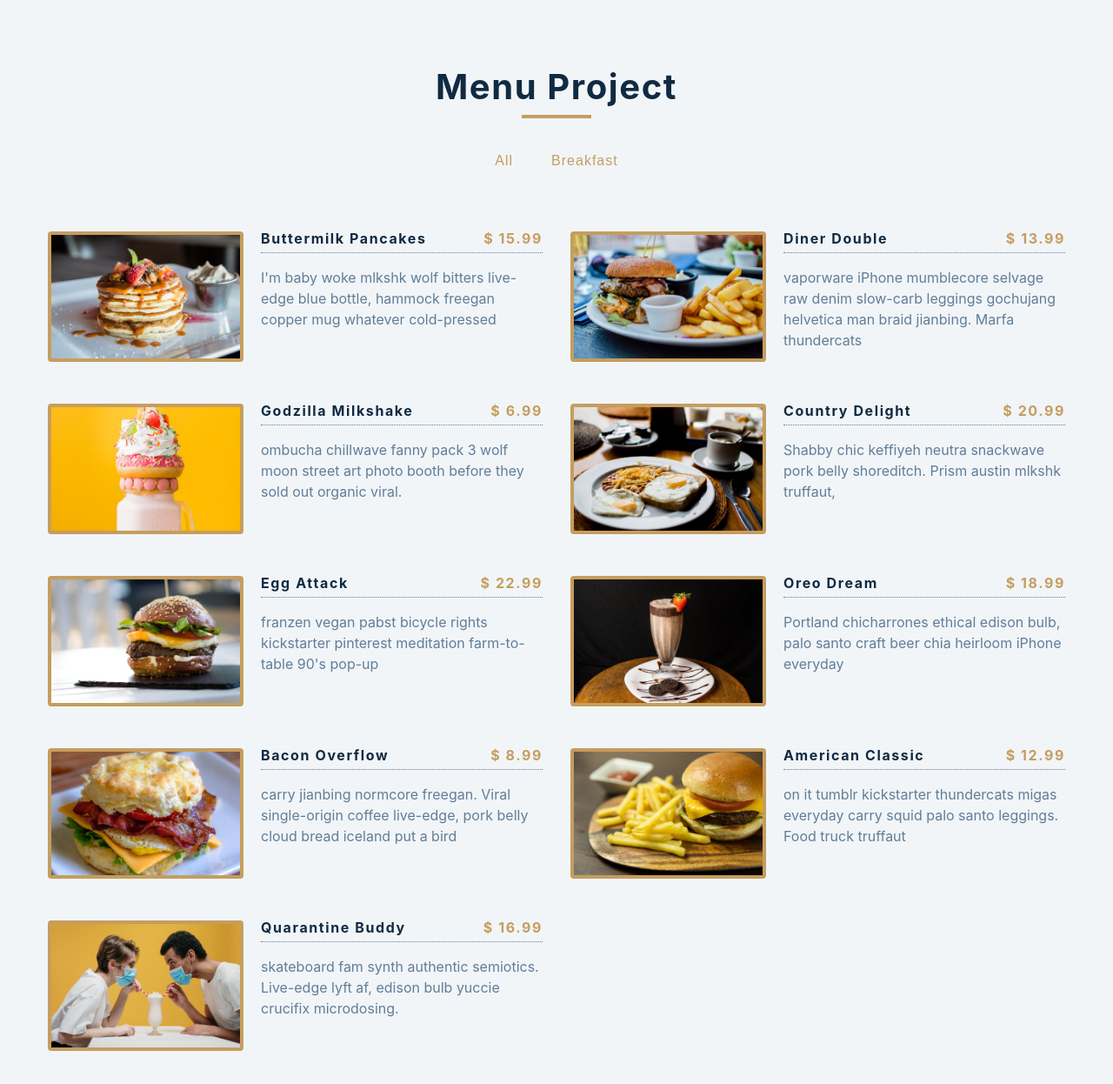
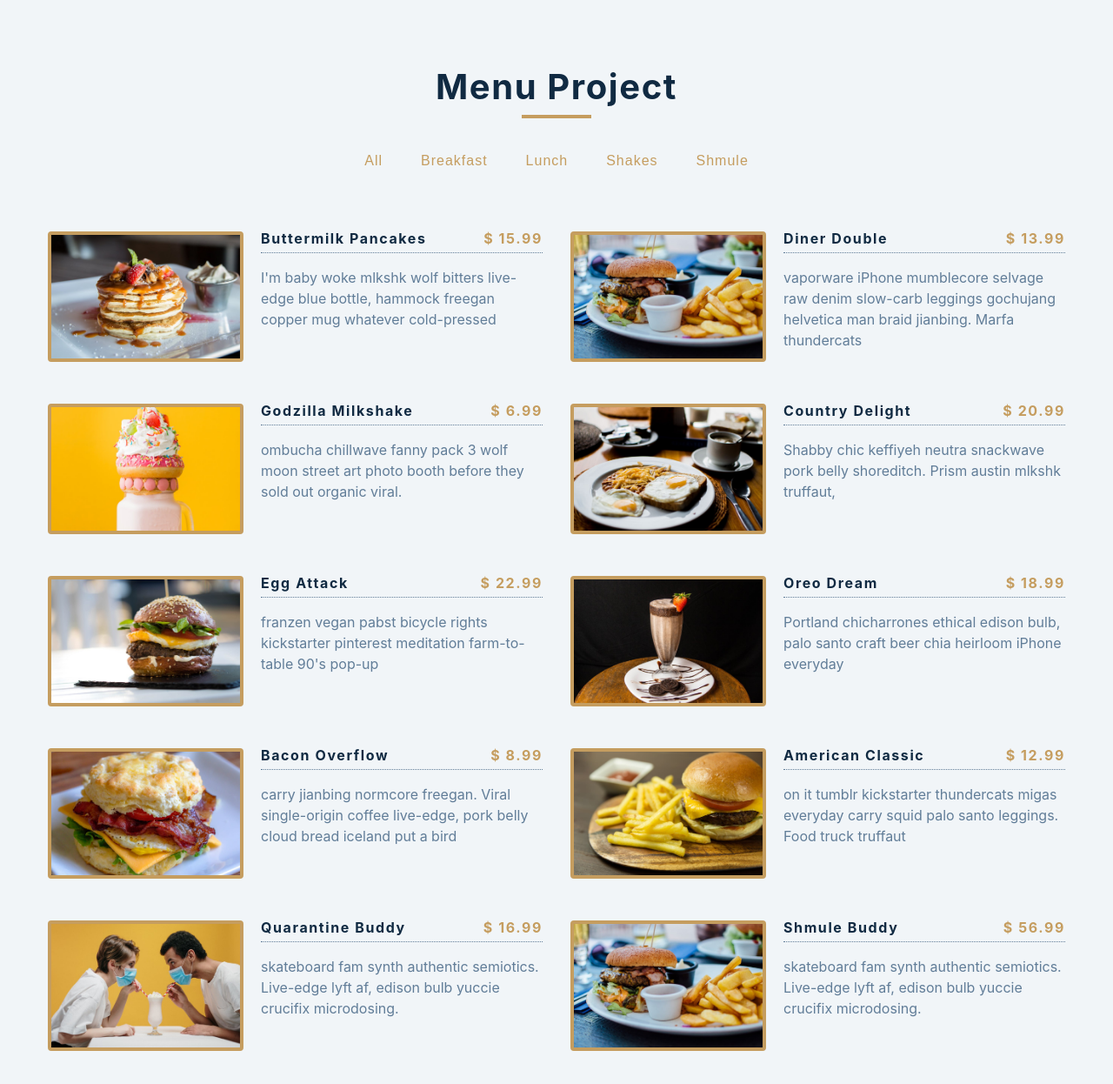
Before and after one commit to viktishchenko/rehearsal, a React (Create React App) app in the folder projects/: page / in a window 1280 px wide. Shown: the top 1246 px of the page at 87% size. Built offline with nearby package versions, Linux system fonts and the light colour scheme.

Commit message:
feat: add dynamic rendering components

```diff
--- a/projects/src/App.js
+++ b/projects/src/App.js
@@ -5,11 +5,10 @@ import items from "./draft/05-menu/data";
 
 // get unique category
 const allCategories = ["all", ...new Set(items.map((item) => item.category))];
-console.log(allCategories); // Array(4) [ "all", "breakfast", "lunch", "shakes" ]
 
 function App() {
   const [menuItems, setMenuItems] = useState(items);
-  const [categories, setCategories] = useState([]);
+  const [categories, setCategories] = useState(allCategories);
 
   const filterItems = (category) => {
     if (category === "all") {
@@ -27,7 +26,7 @@ function App() {
           <h2>menu project</h2>
           <div className="underline"></div>
         </div>
-        <Categories filterItems={filterItems} />
+        <Categories categories={categories} filterItems={filterItems} />
         <Menu items={menuItems} />
       </section>
     </main>
--- a/projects/src/draft/05-menu/Categories.js
+++ b/projects/src/draft/05-menu/Categories.js
@@ -1,24 +1,23 @@
 import React from "react";
 
-const Categories = ({ filterItems }) => {
+const Categories = ({ filterItems, categories }) => {
+  console.log(categories);
   return (
     <div className="btn-container">
+      {categories.map((category, index) => {
+        return (
           <button
+            key={index}
+            type="button"
             className="filter-btn"
             onClick={() => {
-          filterItems("all");
+              filterItems(category);
             }}
           >
-        all
+            {category}
           </button>
-      <button
-        className="filter-btn"
-        onClick={() => {
-          filterItems("breakfast");
-        }}
-      >
-        breakfast
-      </button>
+        );
+      })}
     </div>
   );
 };
--- a/projects/src/draft/05-menu/data.js
+++ b/projects/src/draft/05-menu/data.js
@@ -71,5 +71,13 @@ const menu = [
     img: "./images/item-9.jpeg",
     desc: `skateboard fam synth authentic semiotics. Live-edge lyft af, edison bulb yuccie crucifix microdosing.`,
   },
+  {
+    id: 10,
+    title: "shmule buddy",
+    category: "shmule",
+    price: 56.99,
+    img: "./images/item-2.jpeg",
+    desc: `skateboard fam synth authentic semiotics. Live-edge lyft af, edison bulb yuccie crucifix microdosing.`,
+  },
 ];
 export default menu;
```
Also changed, not shown: projects/assets/05/finish-menu-pr.png (added). Lines whose indentation alone changed are shown as unchanged.
